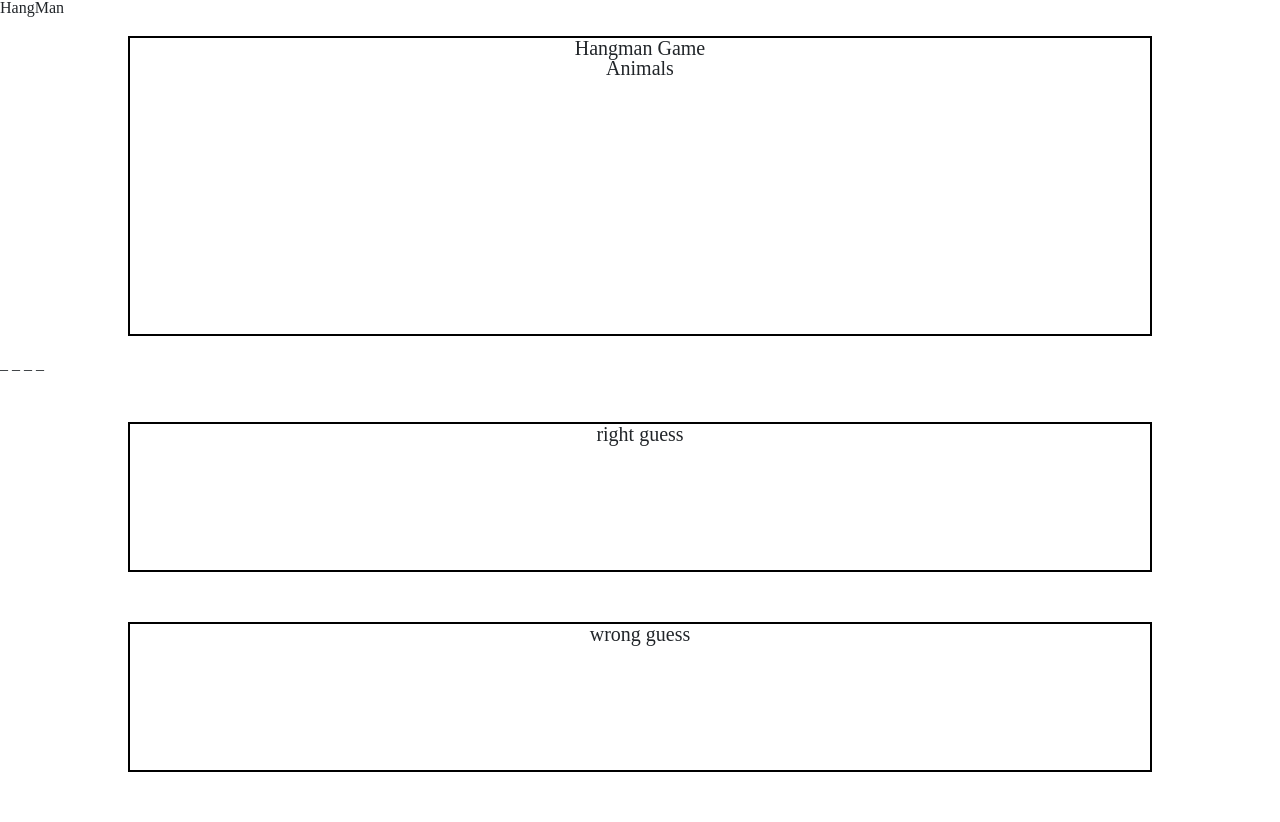
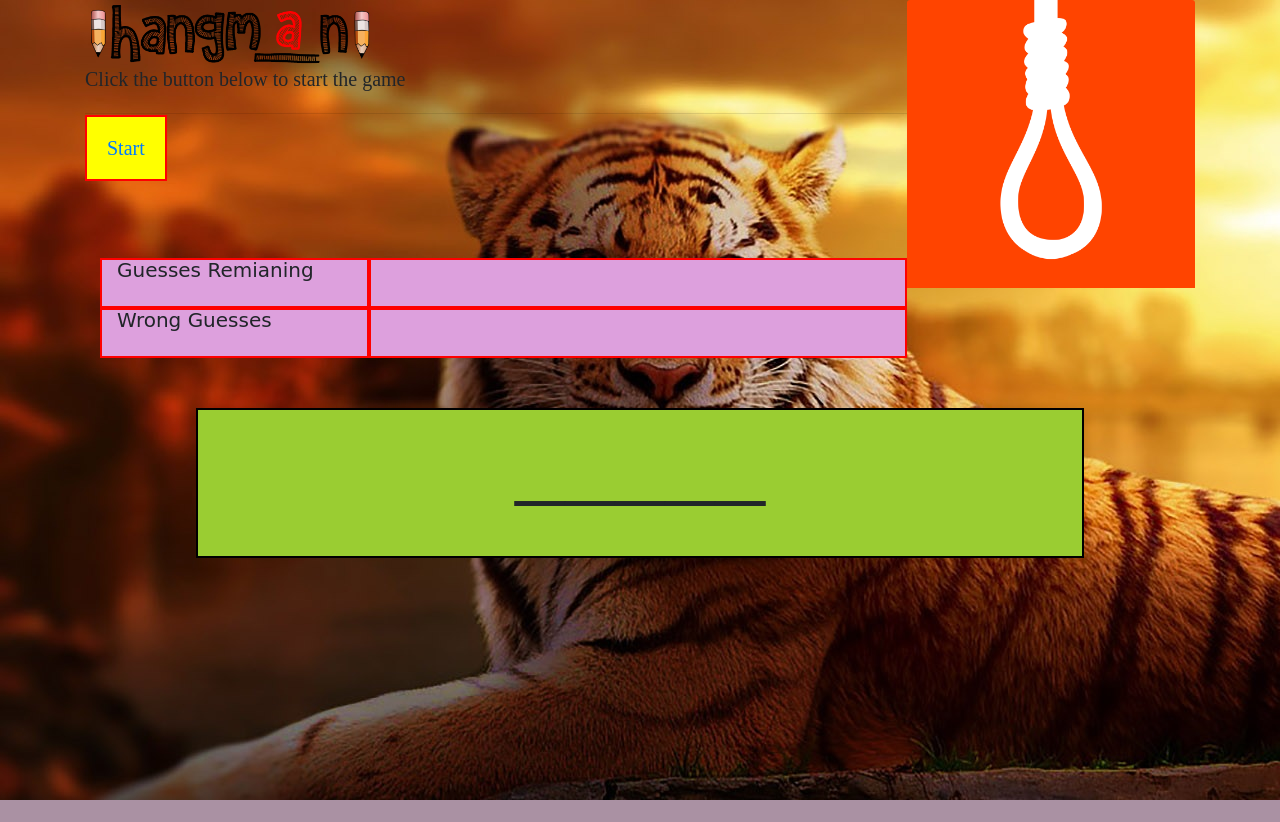
Before and after one commit to snavdeepsingh/Hangman-Game, a plain HTML site: page index.html in a window 1280 px wide. After the commit the page ends 800 px from the top, so only its background shows below. Drawn offline with nearby package versions, Linux system fonts and the light colour scheme.

Commit message:
add bacdkground image, styling and IIFE fucntion to JS

```diff
--- a/assets/css/style.css
+++ b/assets/css/style.css
@@ -1,10 +1,21 @@
-header {
-    border: 2px solid black;
-    height: 300px;
-    width: 80%;
-    font-size: 20px;
-    text-align: center;
-    margin: 20px auto;
+body {
+    background-color: #aa91a3;
+    background-image: url(../images/pexels-photo-206622.jpeg);
+    background-repeat: no-repeat;
+}
+.jumbotron {
+    margin-top: 20px;
+    margin-bottom: 100px;
+}
+.start {
+    background-color: yellow;
+    padding: 20px;
+    border: 2px solid red;
+}
+.card1 {
+    float: right;
+    overflow: auto;
+    top: 100px;
 }
 
 .underscore {
@@ -14,22 +25,16 @@ header {
     font-size: 100px;
     text-align: center;
     margin: 50px auto;
+    background-color: yellowgreen;
 }
-
-.rightGuess {
-    border: 2px solid black;
-    height: 150px;
-    width: 80%;
+.data{
+    margin-top: 100px;
+}
+.gameData {
+    border: 2px solid red;
+    background-color: plum;
+    height: 50px;
+    text-align: centre;
+    font-family: cursive;
     font-size: 20px;
-    text-align: center;
-    margin: 50px auto;
 }
-
-.wrongGuess {
-    border: 2px solid black;
-    height: 150px;
-    width: 80%;
-    font-size: 20px;
-    text-align: center;
-    margin: 50px auto;
-}
--- a/assets/javascript/game.js
+++ b/assets/javascript/game.js
@@ -1,5 +1,6 @@
+(function() {
 // Create an array of words
-const words = ["dog", "lion", "tiger", "cheetah", "elephant", "leopard", "jaguar", "dinosaur"];
+const words = ["dog", "lion", "tiger", "cat", "python", "leopard", "bear", "dinosaur"];
 // choose word randomly
 var chosenWord = words[Math.floor(Math.random() * words.length)];
 console.log(chosenWord);
@@ -7,30 +8,82 @@ console.log(chosenWord);
 var rightWord = [];
 var wrongWord = [];
 var underScore = [];
+var guessesRemaining = "n";
+ n = 10;
+var docUnderScore = document.querySelector(".underscore");
+var docRightGuess = document.querySelector(".rightGuess");
+var docWrongGuess = document.querySelector(".wrongGuess");
+console.log(docWrongGuess);
 var generateUnderScore = () => {
-    for(var i = 0; i < chosenWord.length; i++){
-        underScore.push("_ ");
+    for (var i = 0; i < chosenWord.length; i++) {
+        underScore.push("_");
     }
     return underScore;
 }
-console.log(generateUnderScore());
-// Get Users guess
-document.addEventListener("keyup" , (event) => {
+var myButton = document.querySelector(".start");
+myButton.addEventListener("click", function(event){
+    playGame();
+    console.log(guessesRemaining);
+});
+
+
+function playGame() {
+    document.addEventListener("keyup", (event) => {
         var userGuess = event.key;
         // if user guess is right
         if (chosenWord.indexOf(userGuess) > -1) {
-     // add to the arry of right word
+            // add to the array of right word
             rightWord.push(userGuess);
             // replace underscore with right letter
             underScore[chosenWord.indexOf(userGuess)] = userGuess;
-     console.log(underScore);
-     console.log(rightWord);
-    } else {
+            docUnderScore.innerHTML = underScore.join("");
+            //check to see if user word matches guesses
+            if (underScore.join("") == chosenWord) {
+                alert("You Win!");
+                }
+            } else if (!wrongWord.includes(userGuess)) {
                 // else push it to wrong word array
                 wrongWord.push(userGuess);
-        console.log(wrongWord);
+                docWrongGuess.innerHTML = wrongWord;
+                n -= 1;
+                guessesRemaining = document.querySelector(".guessesRemaining");
+                guessesRemaining.innerHTML = n;
+                //if guessesRemaining is zero then show alert game over
+                if(n < 1) {
+                    guessesRemaining.innerHTML = "Game Over :( ";
+                    alert("Press the start key");
+                }
+            }
+             else {
+                alert("Press different key");
              }
         });
-// check if the guess is right
-// If right push to right array
-// If wrong push to wrong array
+}
+// document.addEventListener("keyup", (event) => {
+//     var userGuess = event.key;
+//     // if user guess is right
+//     if (chosenWord.indexOf(userGuess) > -1) {
+//         // add to the array of right word
+//         rightWord.push(userGuess);
+//         // replace underscore with right letter
+//         underScore[chosenWord.indexOf(userGuess)] = userGuess;
+//         docUnderScore.innerHTML = underScore.join("");
+//         //check to see if user word matches guesses
+//         if (underScore.join("") == chosenWord) {
+//             alert("You Win!");
+//             }
+//         } else if (!wrongWord.includes(userGuess)) {
+//             guessesRemaining -= 1;
+//             console.log(guessesRemaining);
+//             // else push it to wrong word array
+//             wrongWord.push(userGuess);
+//             docWrongGuess.innerHTML = wrongWord;
+//         }
+//         // else {
+//         //     alert("Press different key");
+//         // }
+//     });
+
+    docUnderScore.innerHTML = generateUnderScore().join("");
+
+})();
--- a/index.html
+++ b/index.html
@@ -1,24 +1,51 @@
 <!DOCTYPE html>
 <html lang="en-us">
+
 <head>
     <meta charset="UTF-8">
     <title>Hangman Game</title>
-    <link rel="stylesheet" href="https://maxcdn.bootstrapcdn.com/bootstrap/4.0.0/css/bootstrap.min.css" integrity="sha384-Gn5384xqQ1aoWXA+058RXPxPg6fy4IWvTNh0E263XmFcJlSAwiGgFAW/dAiS6JXm" crossorigin="anonymous">
+    <link rel="stylesheet" href="https://maxcdn.bootstrapcdn.com/bootstrap/4.0.0/css/bootstrap.min.css" integrity="sha384-Gn5384xqQ1aoWXA+058RXPxPg6fy4IWvTNh0E263XmFcJlSAwiGgFAW/dAiS6JXm"
+        crossorigin="anonymous">
     <!-- reset.css -->
-   <link rel="stylesheet" href="assets/css/reset.css"/>
-   <!-- style.css -->
-   <link rel="stylesheet" href="assets/css/style.css"/>
+    <link rel="stylesheet" href="assets/css/reset.css" />
+    <!-- style.css -->
+    <link rel="stylesheet" href="assets/css/style.css" />
+
+</head>
+
+<body class="container" backgroiund=">
+    <div class="jumbotron">
+        <h1 class="display-4"></h1>
+        <div class="card1" style="width: 18rem;">
+            <img class="card-img-top" src="assets/images/icon1024.PNG" alt="Card image cap">
+        </div>
+
+        <div class="card2" style="width: 18rem;">
+            <img class="card-img-top" src="assets/images/HangmanTitle.PNG" alt="Card image cap">
+        </div>
+        <p class="lead">Click the button below to start the game</p>
+        <hr class="my-4">
+        <p></p>
+        <p class="lead">
+            <a class="start" href="#" role="button">Start</a>
+        </p>
+    </div>
+    <div class="container data">
+            <div class="row">
+              <div class="col-4 gameData">Guesses Remianing</div>
+              <div class="col-8 gameData"><p class="guessesRemaining"></p></div>
+              <div class="w-100"></div>
+              <div class="col-4 gameData">Wrong Guesses</div>
+              <div class="col-8 gameData wrongGuess"></div>
+            </div>
+          </div>
+          <div class="container-fluid underscore">
+              </div>
+
+    <div class="guessesRemaining"></div>
     <script src="assets/javascript/game.js"></script>
-</head>
-<body>
-    <h1>HangMan</h1>
-    <div class="container"></div>
-        <header>
-            <h1>Hangman Game</h1>
-            <h3>Animals</h3>
-        </header>
-        <div class="underscores">_ _ _ _</div>
-        <div class="rightGuess">right guess</div>
-        <div class="wrongGuess">wrong guess</div>
+
+
 </body>
+
 </html>
```
Also changed, not shown: assets/images/HangmanTitle.PNG (added), assets/images/icon1024.PNG (added), assets/images/pexels-photo-206622.jpeg (added), 3 other files. Lines whose indentation alone changed are shown as unchanged.
